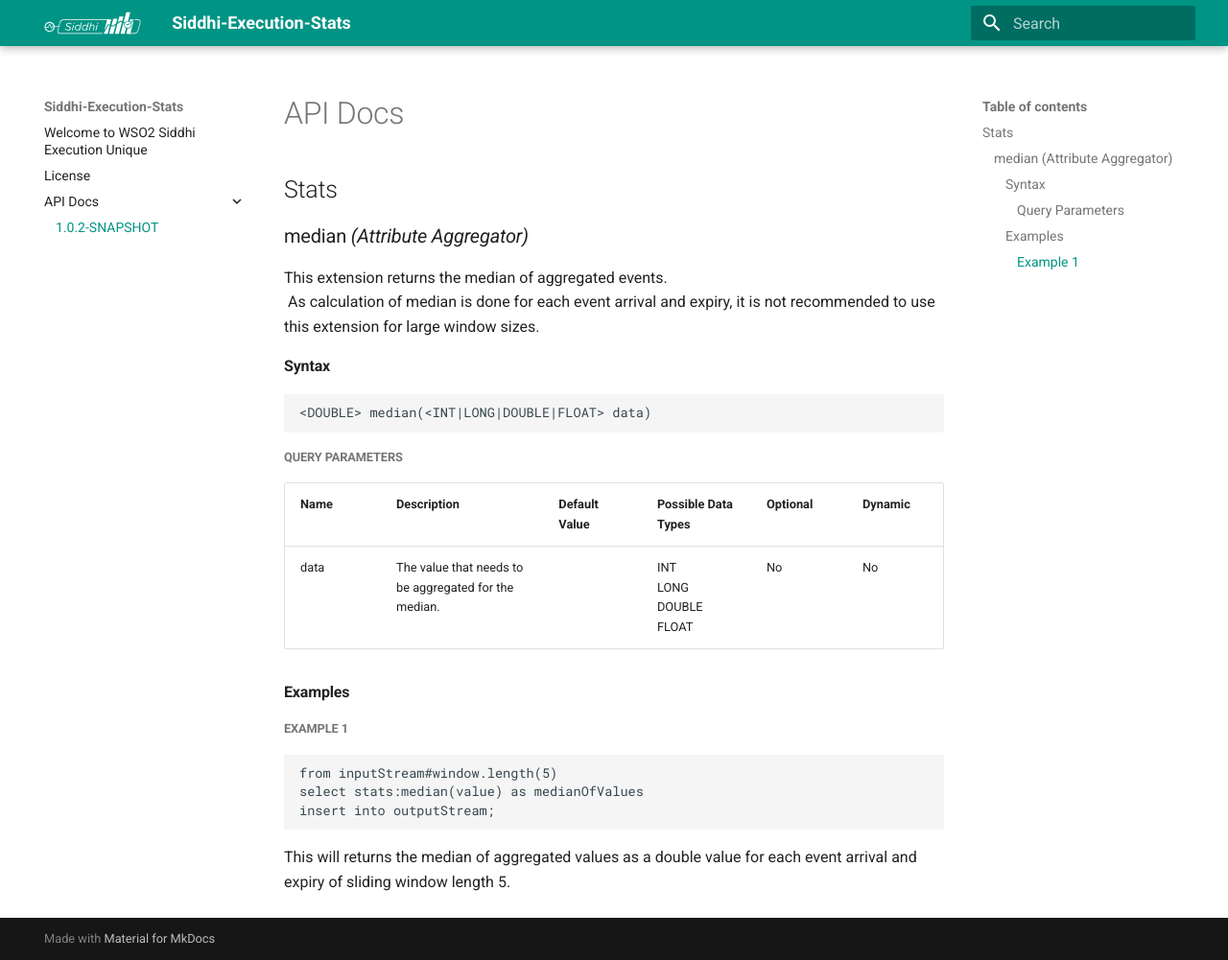
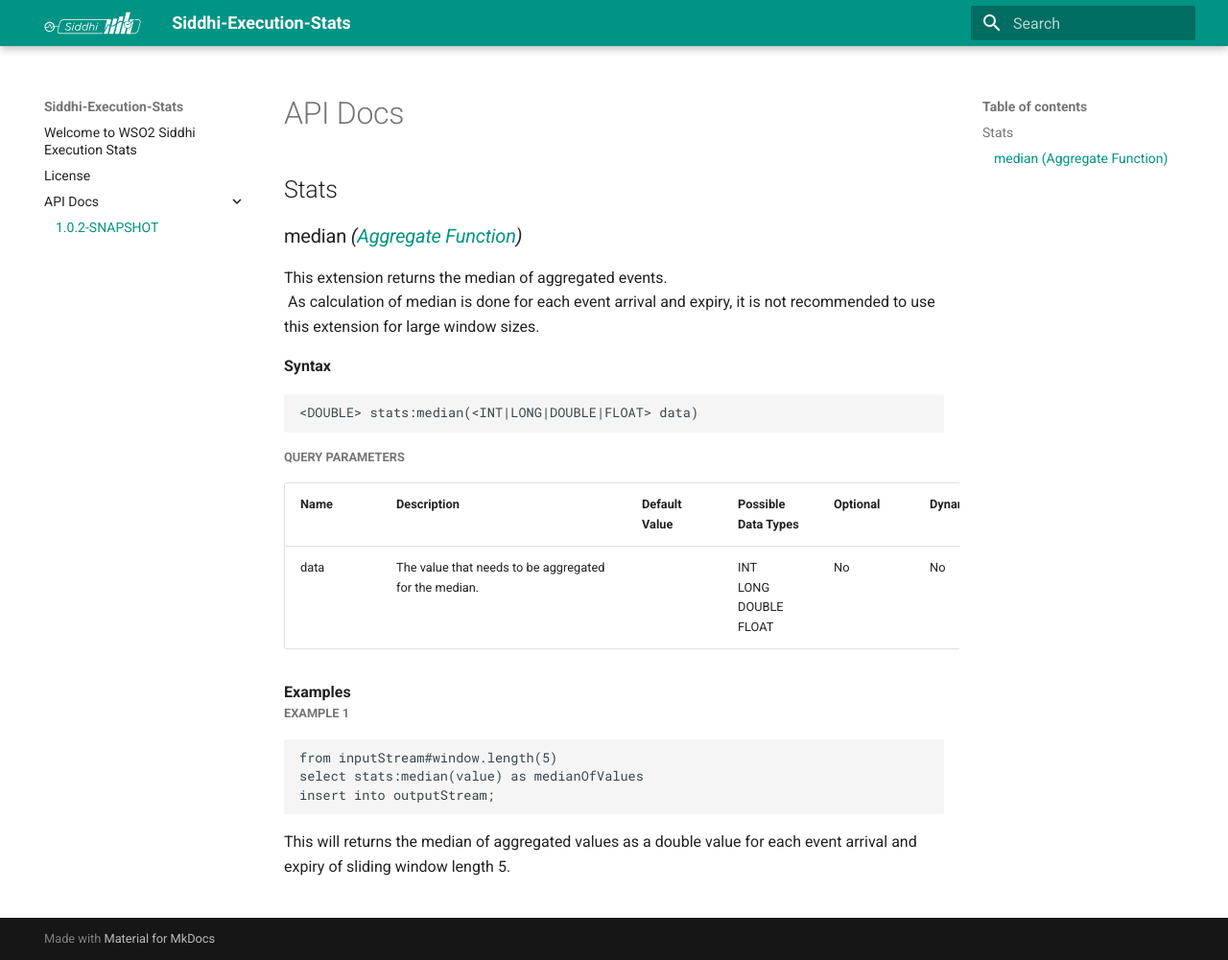
Before and after one commit to wso2-attic/siddhi-execution-stats, an MkDocs documentation site: the page built from docs/api/1.0.2-SNAPSHOT.md, in a window 1280 px wide and 1001 px high. Shown: the whole window at 96% size. Built offline with MkDocs 1.6.1 and Material for MkDocs 9.7.7, drawn with Linux system fonts in a browser that asks for light colours; old or Windows-style settings are respelled for this version of MkDocs.

Commit message:
Update siddhi verstion

````diff
--- a/docs/api/1.0.2-SNAPSHOT.md
+++ b/docs/api/1.0.2-SNAPSHOT.md
@@ -2,43 +2,37 @@
 
 ## Stats
 
-### median _(Attribute Aggregator)_
+### median *(<a target="_blank" href="https://wso2.github.io/siddhi/documentation/siddhi-4.0/#aggregate-functions">Aggregate Function</a>)*
 
 <p style="word-wrap: break-word">This extension returns the median of aggregated events.<br>&nbsp;As calculation of median is done for each event arrival and expiry, it is not recommended to use this extension for large window sizes. </p>
 
-#### Syntax
-
+<span id="syntax" class="md-typeset" style="display: block; font-weight: bold;">Syntax</span>
 ```
-<DOUBLE> median(<INT|LONG|DOUBLE|FLOAT> data)
+<DOUBLE> stats:median(<INT|LONG|DOUBLE|FLOAT> data)
 ```
 
-##### Query Parameters
-
+<span id="query-parameters" class="md-typeset" style="display: block; color: rgba(0, 0, 0, 0.54); font-size: 12.8px; font-weight: bold;">QUERY PARAMETERS</span>
 <table>
     <tr>
         <th>Name</th>
-        <th>Description</th>
+        <th style="min-width: 20em">Description</th>
         <th>Default Value</th>
         <th>Possible Data Types</th>
         <th>Optional</th>
         <th>Dynamic</th>
     </tr>
     <tr>
-        <td valign="top">data</td>
-        <td valign="top"><p style="word-wrap: break-word">The value that needs to be aggregated for the median.</p></td>
-        <td valign="top"></td>
-        <td valign="top">INT<br>LONG<br>DOUBLE<br>FLOAT</td>
-        <td valign="top">No</td>
-        <td valign="top">No</td>
+        <td style="vertical-align: top">data</td>
+        <td style="vertical-align: top; word-wrap: break-word">The value that needs to be aggregated for the median.</td>
+        <td style="vertical-align: top"></td>
+        <td style="vertical-align: top">INT<br>LONG<br>DOUBLE<br>FLOAT</td>
+        <td style="vertical-align: top">No</td>
+        <td style="vertical-align: top">No</td>
     </tr>
 </table>
 
-
-
-#### Examples
-
-##### Example 1
-
+<span id="examples" class="md-typeset" style="display: block; font-weight: bold;">Examples</span>
+<span id="example-1" class="md-typeset" style="display: block; color: rgba(0, 0, 0, 0.54); font-size: 12.8px; font-weight: bold;">EXAMPLE 1</span>
 ```
 from inputStream#window.length(5)
 select stats:median(value) as medianOfValues
--- a/mkdocs.yml
+++ b/mkdocs.yml
@@ -13,7 +13,7 @@ google_analytics:
 - UA-103065-28
 - auto
 pages:
-- Welcome to WSO2 Siddhi Execution Unique: index.md
+- Welcome to WSO2 Siddhi Execution Stats: index.md
 - License: license.md
 - API Docs:
   - 1.0.2-SNAPSHOT: api/1.0.2-SNAPSHOT.md
--- a/pom.xml
+++ b/pom.xml
@@ -49,7 +49,7 @@
     </profiles>
 
     <properties>
-        <siddhi.version>4.0.0-M18</siddhi.version>
+        <siddhi.version>4.0.0-M52</siddhi.version>
         <log4j.version>1.2.17.wso2v1</log4j.version>
         <testng.version>6.11</testng.version>
         <jacoco.version>0.7.9</jacoco.version>
````
Also changed, not shown: README.md (+2 -1 lines), docs/index.md (+2 -5 lines).
